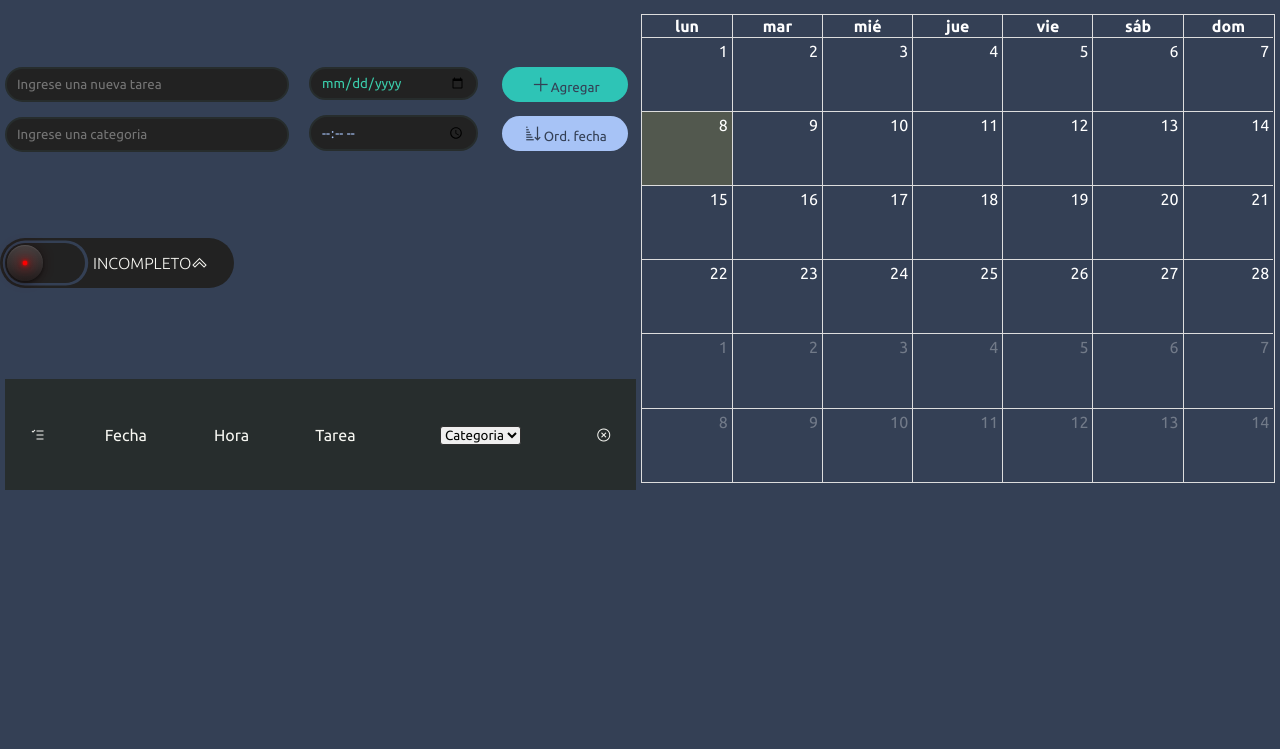
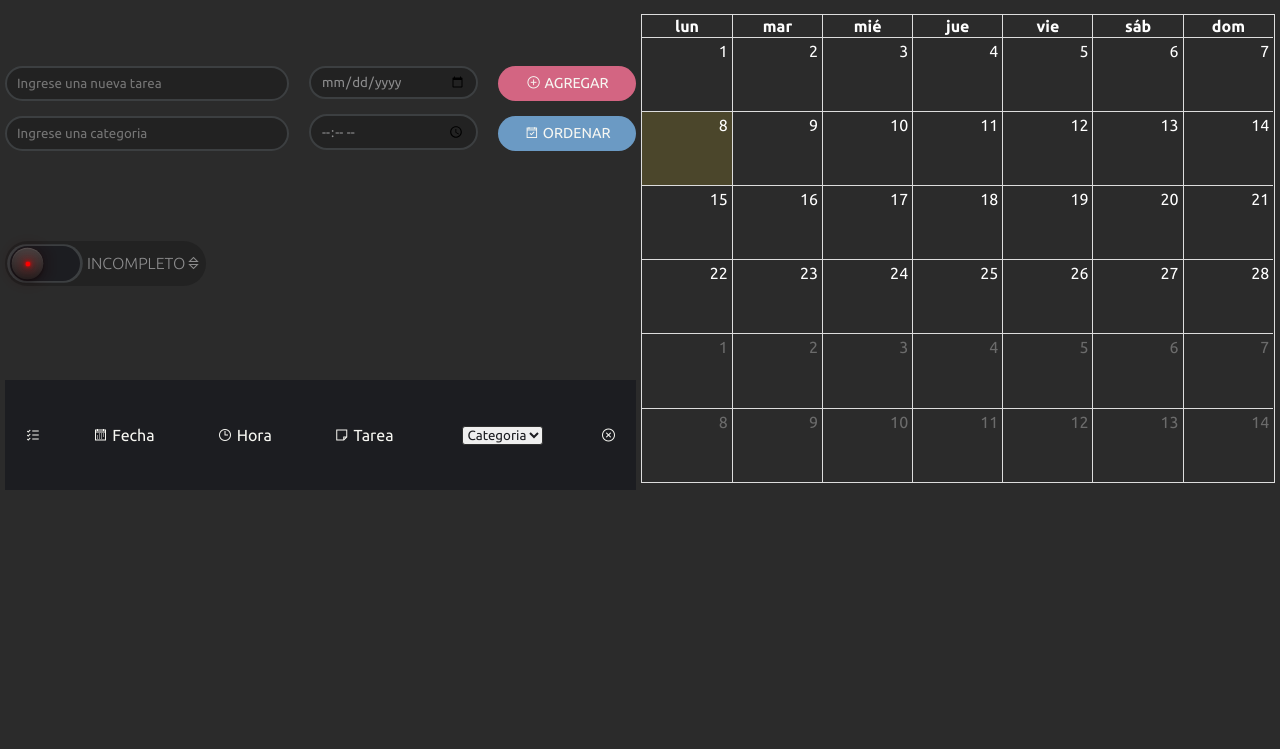
Before and after one commit to DVs07/ToDo-App, a plain HTML site: page index.html in a window 1280 px wide. Shown: the part 51-800 px from the top of the page. Drawn offline with nearby package versions, Linux system fonts and the light colour scheme.

Commit message:
The color palette was redesigned and new icons were added

```diff
--- a/index.html
+++ b/index.html
@@ -15,7 +15,7 @@
 
     <div class="container">
         <h3>Tarea</h3>
-        <div class="containerNew">
+        <div class="containerTodo">
             <!--    Inputs  -->
         <input type="text" placeholder="Ingrese una nueva tarea">
         <input type="text" placeholder="Ingrese una categoria" list="categoryList">
@@ -26,28 +26,32 @@
             <option value="Estudiar"></option>
             <option value="Importante"></option>
         </datalist>
-    <div class="containerInputs">
+    <div class="containerDateTime">
         <input type="date" name="" id="dateInput">
         <input type="time" name="" id="timeInput">
     </div>
 
     <!-- Buttons -->
     <div class="containerBtn">
-        <button id="addBtn"><i class="las la-plus space"></i><span class="hide">Agregar</span></button>
-        <button id="sortBtn"><i class="las la-sort-amount-down-alt space"></i><span class="hide">Ord. fecha</span></button>
+        <button id="addBtn"><i class="las la-plus-circle"></i><span class="hide"> Agregar</span> </button>
+        <button id="sortBtn"><i class="las la-calendar-check"></i><span class="hide"> Ordenar</span> </button>
     </div>
+    <div class="containerIncomplete">
         <label id="customLabel">
             <input type="checkbox" id="customCheckbox">
             <span></span>
             <i class="indicador"></i>
         </label>
-        <label id="incompleto"> <span></span> incompleto <i class="las la-chevron-up"></i> </label>
+        <label id="incompleto"> <span></span> incompleto <i class="las la-sort"></i> </label>
+    </div>
+
+
     <table id="todoTable">
         <tr>
-            <td class="firstColor center"><i class="las la-tasks"></i></i></td>
-            <td class="firstColor center">Fecha</td>
-            <td class="firstColor center">Hora</td>
-            <td class="firstColor center">Tarea</td>
+            <td class="firstColor center"><i class="las la-list-alt"></i></i></i></td>
+            <td class="firstColor center"><i class="las la-calendar"></i><span></span> Fecha</td>
+            <td class="firstColor center"><i class="las la-clock"></i><span></span> Hora</td>
+            <td class="firstColor center"><i class="las la-sticky-note"></i> Tarea</td>
             <td class="firstColor center" ><select id="categoryFilter" >
             </select></td>
             <td  class="colorTd firstColor center"><i class="lar la-times-circle"></i></td>
--- a/style.css
+++ b/style.css
@@ -1,17 +1,18 @@
 @import url('https://fonts.googleapis.com/css2?family=Ubuntu:wght@300;400;500;700&display=swap');
 :root{
-    --body-color: #344055;
-    --first-color:#FAF33E;
-    --second-color:  #A7C3F6;
-    --third-color: #3BCEAC;
+    --body-color: #2b2b2b;
+    --first-color:#F2FF49;
+    --second-color:  #6B9AC4;
+    --third-color: #D36582;
+    --back-color: #222222;
     --light-color: #F7F7F2;
-    --medium-color: #272D2D;
-    --dark-color: #020402;
+    --medium-color: #3c3f41;
+    --dark-color: #1c1d21;
     --on-color: #0f0;
     --off-color: #f00;
-    --border-color-one: #2EC4B6;
+    --border-color-one: #F7567C;
     --border-color-two: #92B4F4;
-    --line-trough-color: #757083;
+    --line-trough-color: #8c8c8d;
     --border-color: 1px solid #2F2F2F;
 }
 *{
@@ -40,7 +41,7 @@ input{
     border-radius: 40px;
     padding: 6px 10px;
     border: 2px solid var(--medium-color);
-    background-color: #222;
+    background-color: var(--back-color);
     outline: none;
     transition: .5s;
 }
@@ -48,7 +49,11 @@ input:hover{
     background: var(--light-color);
 }
 button{
+    margin-bottom: 15px;
     border: none;
+    font-size: .9rem;
+    text-transform: uppercase;
+    border-radius: 20px;
 }
 .container{
     padding: 5px;
@@ -57,65 +62,67 @@ button{
     flex-wrap: wrap;
     flex-direction: row;
 }
-.containerNew{
+.containerTodo{
     width: 45%;
     display: flex;
     flex-direction: column;
 }
-.containerNew input{
+.containerTodo input{
     height: 35px;
     width: 100%;
 }
-.containerInputs{
+.containerDateTime{
     padding-left: 20px;
     width: 30%;
     display: flex;
     flex-direction: column;
 }
 .containerBtn{
+    padding-left: 20px;
+    width: 25%;
     display: flex;
-    width: 25%;
     flex-direction: column;
 }
-button{
+.containerBtn button{
+    height: 35px;
+    text-align: center;
     outline: none;
     cursor: pointer;
     transition: 600ms ease-out;
+    width: 100%;
 }
-button i{
-    font-size: 20px;
+.containerBtn button i{
+    font-size: .95rem;
+    color: var(--light-color);
+}
+.containerIncomplete{
+    padding: 5px;
+    display: flex;
+    flex-direction: row;
 }
 #dateInput{
-    color: var(--third-color);
+    color: var(--line-trough-color);
     width: 100%;
 }
 #timeInput{
-    color: var(--second-color);
+    color: var(--line-trough-color);
     width: 100%;
 }
-button#addBtn{
-    height: 35px;
-    width: 80%;
-    border-radius: 20px;
-    margin-left: 15%;
-    background: var(--border-color-one);
-    color: var(--body-color);
-}
-button#addBtn:hover{
+#addBtn{
     background: var(--third-color);
     color: var(--light-color);
+    width: 100%;
 }
-button#sortBtn{
-    width: 80%;
-    height: 35px;
-    border-radius: 20px;
-    margin-top: 14px;
-    margin-left: 15%;
+#addBtn:hover{
+    background: var(--border-color-one);
+    color: var(--light-color);
+}
+#sortBtn{
     background: var(--second-color);
-    color: var(--body-color);
-
+    color: var(--light-color);
+    width: 100%;
 }
-button#sortBtn:hover{
+#sortBtn:hover{
     background: var(--border-color-two);
     color: var(--light-color);
 }
@@ -132,9 +139,9 @@ button#sortBtn:hover{
 #customLabel span{
     position: relative;
     display: block;
-    width: 80px;
-    height: 40px;
-    background: #222;
+    width: 70px;
+    height: 35px;
+    background: var(--dark-color);
     border-radius: 20px;
     box-shadow: inset 0 2px 15px rgba(0, 0, 0, 0.2),
                 inset 0 2px 2px rgba(0, 0, 0, 0.2),
@@ -144,8 +151,8 @@ button#sortBtn:hover{
     position: absolute;
     top: 0;
     left: 0;
-    width: 40px;
-    height: 40px;
+    width: 35px;
+    height: 35px;
     background: linear-gradient(to bottom, #444, #222);
     border-radius: 50%;
     box-shadow: 0 2px 5px rgba(0, 0, 0, 0.5),
@@ -154,7 +161,7 @@ button#sortBtn:hover{
     transform: scale(0.9);
 }
 #customLabel input:checked ~ .indicador{
-    left: 40px;
+    left: 35px;
 }
 #customLabel .indicador::before{
     content: '';
@@ -187,27 +194,28 @@ transition: .5s;
                 0 0 30px var(--on-color),
                 0 0 40px var(--on-color);
 }
-#incompleto{
-    margin-left: -85px;
+.containerIncomplete #incompleto{
+    margin-left: -75px;
     z-index: -50;
     padding-left: 20px;
-    height: 50px;
-    width: 37%;
+    padding-right: 5px;
+    height: 45px;
+    width: 100%;
     border-radius: 40px;
-    background: #222;
+    background: var(--back-color);
     text-transform: uppercase;
     display: flex;
     text-align: center;
     align-items: center;
-    color: var(--light-color);
+    color: var(--line-trough-color);
     font-weight: 300;
 }
-#incompleto span{
+.containerIncomplete #incompleto span{
     margin-left: -22px;
     border-radius: 40px;
-    background: var(--body-color);
-    height: 50px;
-    width: 95px;
+    background: var(--medium-color);
+    height: 43px;
+    width: 89px;
     transform: scale(.9);
 }
 .strike{
@@ -224,7 +232,7 @@ td{
 }
 td.firstColor{
     border-bottom: 3px solid var(--body-color);
-    background: var(--medium-color);
+    background: var(--dark-color);
     color: var(--light-color);
 }
 .colorTd{
@@ -273,15 +281,19 @@ select{
         border-radius: 20px;
         font-size: 1em;
     }
+    input[placeholder]:after{
+        content: '';
+        color: var(--light-color);
+    }
     input:hover{
         background: var(--first-color);
         color: var(--dark-color);
     }
-    input#dateInput{
+    #dateInput{
         width: 55%;
         height: 40px;
     }
-    input#timeInput{
+    #timeInput{
         width: 35%;
         height: 40px;
     }
@@ -289,15 +301,15 @@ select{
         width: 100%;
         flex-direction: row;
     }
-    .containerNew{
+    .containerTodo{
         width: 100%;
         display: flex;
         flex-direction: column;
     }
-    .containerInputs input{
+    .containerDateTime input{
         width: 100%;
     }
-    .containerInputs{
+    .containerDateTime{
         padding-left: 0;
         display: flex;
         justify-content: space-between;
@@ -311,39 +323,41 @@ select{
         justify-content: space-between;
         width: 30%;
 }
-    button#addBtn{
+    #addBtn{
         width: 40px;
         height: 40px;
-        font-size: 1em;
-        padding: 10px; /*top left bottom right*/
+        padding: 6px; /*top left bottom right*/
         text-transform: uppercase ;
         border-radius: 50%;
         outline: none;
         margin-left: 15%;
     }
-    button#sortBtn{
+    #sortBtn{
         height: 40px;
         width: 50%;
-        padding: 10px; /*top left bottom right*/
+        padding: 6px; /*top left bottom right*/
         text-transform: uppercase;
         border-radius: 45px;
         outline: none;
         margin-top: 0;
         margin-left: 0;
     }
-span.hide{
+    #addBtn i{
+        font-size: 1.7rem;
+    }
+    #sortBtn i{
+        font-size: 1.7rem;
+    }
+    span.hide{
     bottom: -30px;
     visibility: hidden;
     }
-    tabl#todoTable{
+    #todoTable{
         margin-top: 10px;
         width: 100%;
     }
     th{
         height: 1.5px;
-    }
-    i{
-        font-size: 1.5rem;
     }
 }
 /*Tablets screen*/
@@ -361,16 +375,16 @@ span.hide{
         width: 100%;
         flex-direction: row;
     }
-    .containerNew{
+    .containerTodo{
         width: 100%;
         flex-direction: row;
         justify-content: space-between;
     }
-    .containerNew input{
+    .containerTodo input{
         width: 47%;
         padding-left: 10px;
     }
-    .containerInputs{
+    .containerDateTime{
         padding-left: 0;
         width: 50%;
         flex-direction: row;
```
